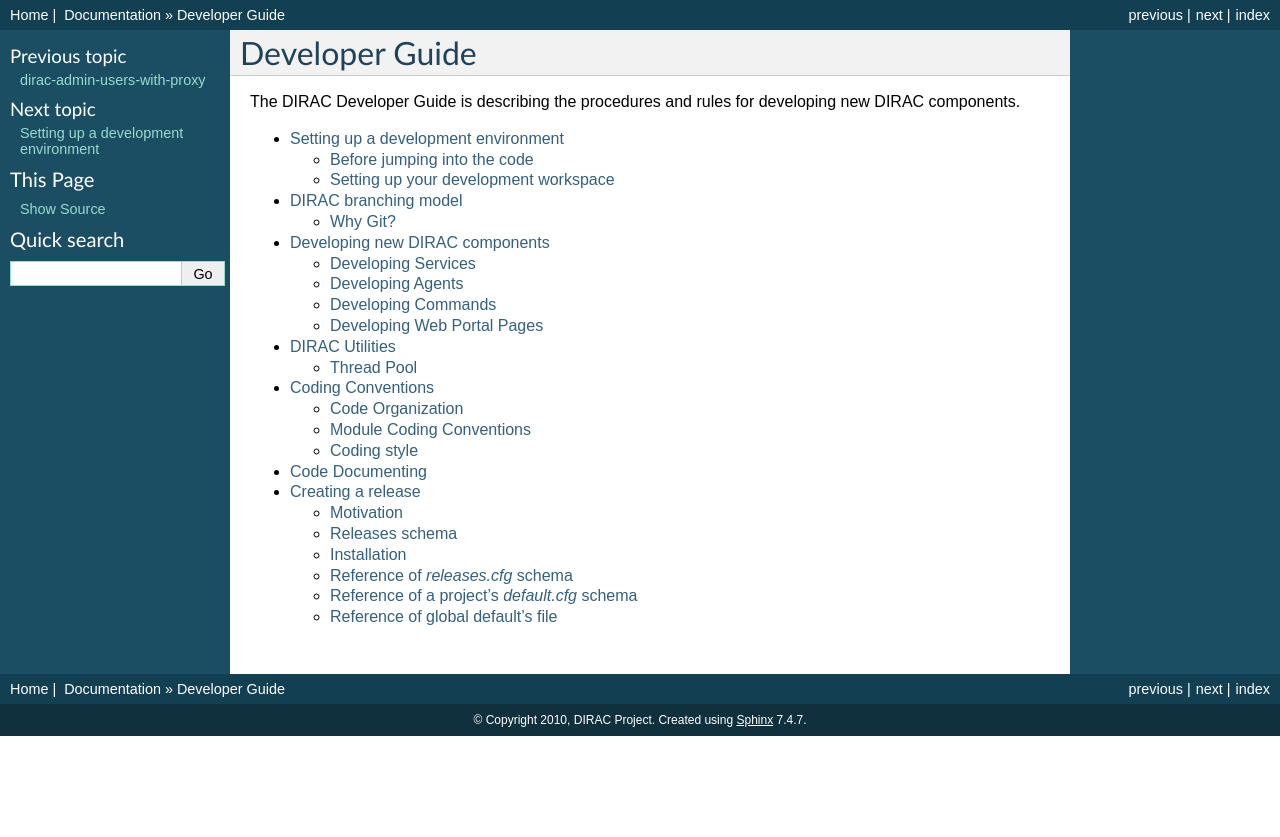
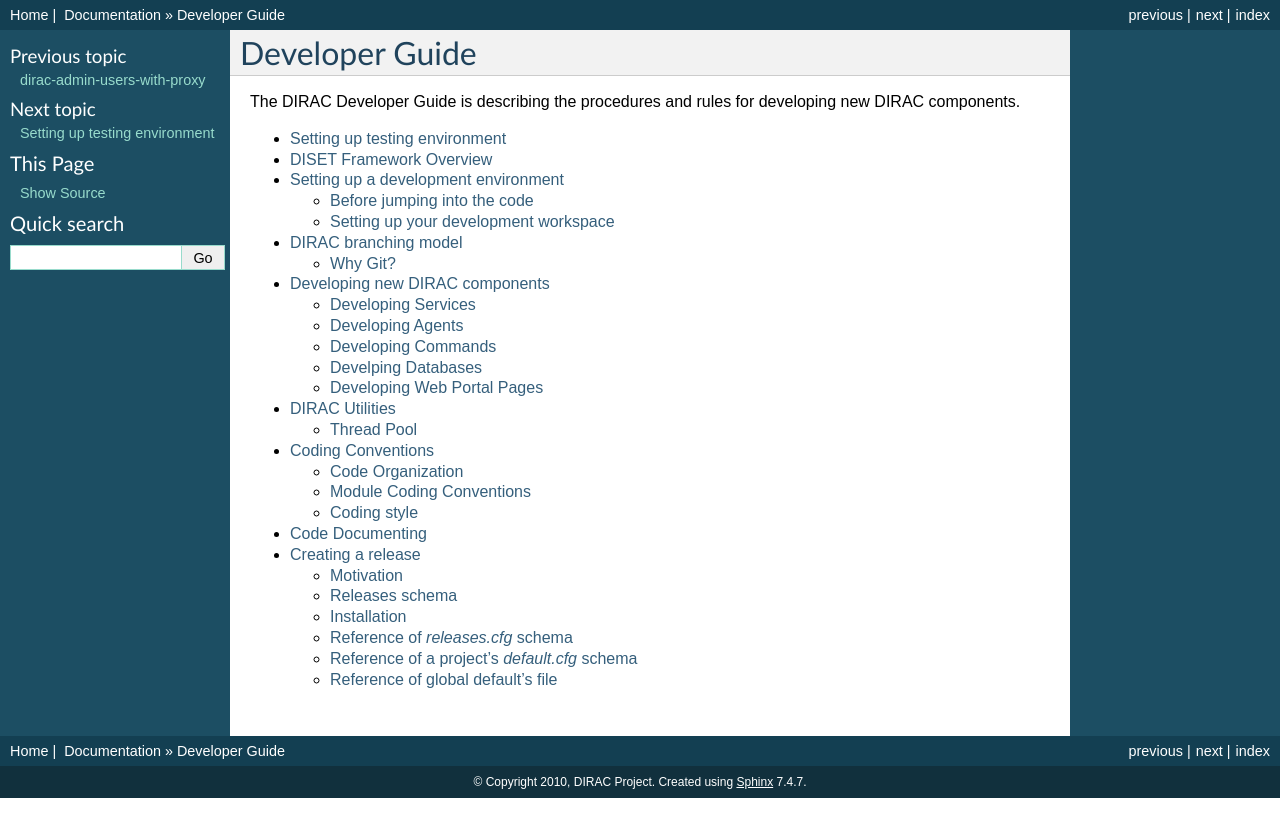
Before and after one commit to atsareg/DIRACDocs, a Sphinx documentation site: the page built from source/DeveloperGuide/tree.rst, in a window 1280 px wide. Shown: the top 837 px of the page. Built offline with Sphinx 7.4.7, drawn with Linux system fonts in a browser that asks for light colours.

Commit message:
Added several placeholders
git-svn-id: https://dirac-grid.googlecode.com/svn/Docs/trunk/Docs/DIRAC@341 9d024332-2c92-11df-8474-0f70896a4c6b

```diff
--- /dev/null
+++ b/source/DeveloperGuide/AddingNewComponents/DevelopingDatabases/index.rst
@@ -0,0 +1,3 @@
+==============================================
+Develping Databases
+==============================================
--- a/source/DeveloperGuide/AddingNewComponents/tree.rst
+++ b/source/DeveloperGuide/AddingNewComponents/tree.rst
@@ -8,4 +8,5 @@
    DevelopingServices/index
    DevelopingAgents/index
    DevelopingCommands/index
+   DevelopingDatabases/index
    DevelopingWebPages/index
--- /dev/null
+++ b/source/DeveloperGuide/DIRACFramework/index.rst
@@ -0,0 +1,3 @@
+================================
+DISET Framework Overview
+================================
--- /dev/null
+++ b/source/DeveloperGuide/TestingEnvironment/index.rst
@@ -0,0 +1,3 @@
+===========================================
+Setting up testing environment
+===========================================
--- a/source/DeveloperGuide/tree.rst
+++ b/source/DeveloperGuide/tree.rst
@@ -7,6 +7,8 @@
 .. toctree::
    :maxdepth: 2
 
+   TestingEnvironment/index
+   DIRACFramework/index
    DevelopmentEnvironment/index
    BranchingModel/index
    AddingNewComponents/tree
```
